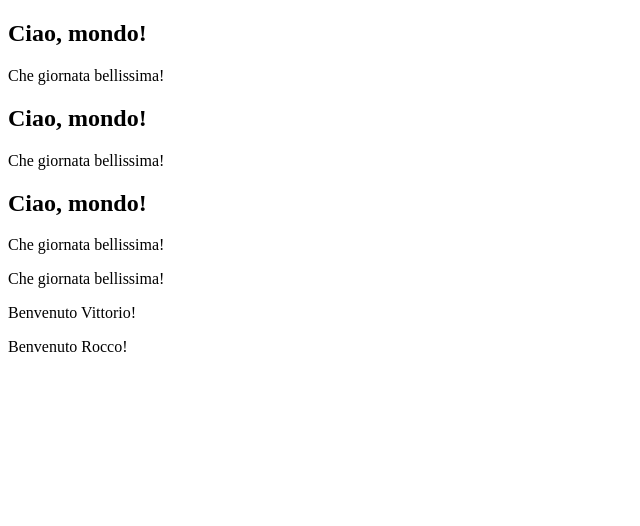
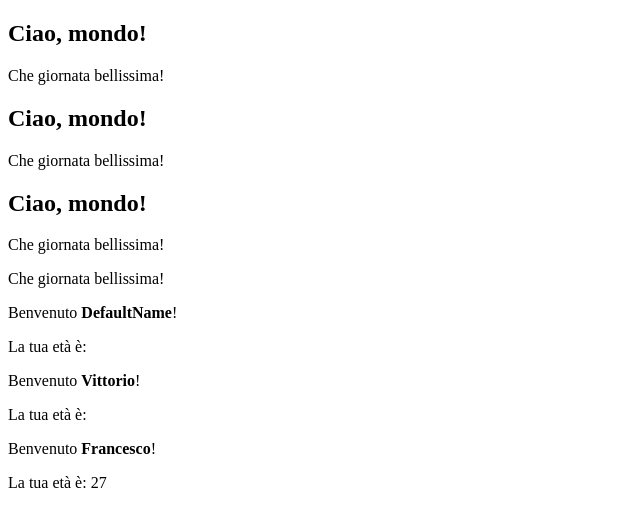
Before and after one commit to ilVicDeGiorgio/Esercizi-React, a React (Vite) app in the folder conditional-rendering1/: page / in a window 1280 px wide. Shown: the top 526 px of the page, without its empty margins (0-640 px from the left). Built offline with nearby package versions, Linux system fonts and the light colour scheme.

Commit message:
Aggiunto Esercizio: Props2

```diff
--- a/conditional-rendering1/src/App.jsx
+++ b/conditional-rendering1/src/App.jsx
@@ -13,11 +13,18 @@ function App() {
         { /* Risposta Components3: Si posso utilizzare il componente Hello più volte
         e se lo faccio non faccio altro che renderizzare a schermo più volte la
         stessa cosa, ovvero il contenuto di Hello. */}
+
         <Message></Message>
         { /* Risposta Components3: Si posso utilizzare il componente Message direttamente
         qui e se lo faccio funziona esattamente come nell'altro caso. */}
+
+        <Welcome></Welcome>
         <Welcome name={"Vittorio"}></Welcome>
-        <Welcome></Welcome>
+        { /* Risposta Props1: Welcome ha un props che di default ha "DefaultName",
+        se poi diamo al nostro props un valore diverso, verrà renderizzato il valore che
+        abbiamo dato noi e non quello di default. */}
+
+        <Welcome name={"Francesco"} age={27}></Welcome>
       </div>
     </>
   )
--- a/conditional-rendering1/src/Welcome.jsx
+++ b/conditional-rendering1/src/Welcome.jsx
@@ -1,6 +1,10 @@
-function Welcome({ name = "Rocco" }) {
+function Welcome({ name = "DefaultName", age }) {
     return (
-        <p>Benvenuto {name}!</p>
+        <>
+            <p>Benvenuto <strong>{name}</strong>!</p>
+            <p>La tua età è: {age}</p>
+        </>
+
     )
 }
 
```
Also changed, not shown: 1 other file (tests, documents, lock files or other folders).
